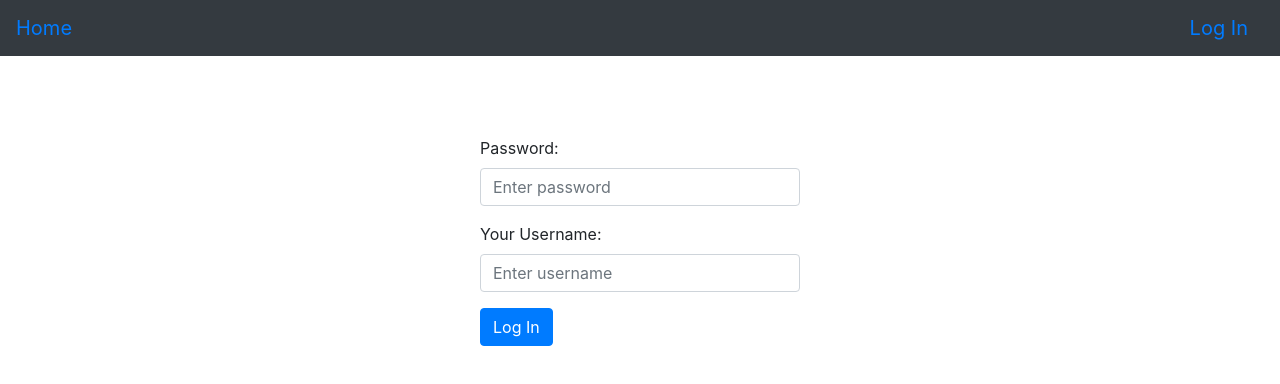
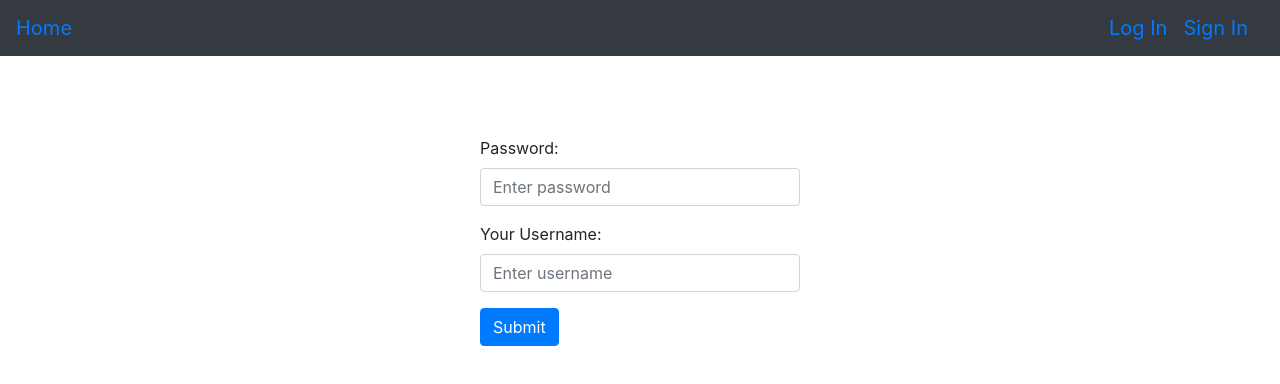
Before and after one commit to gitSrdzaan/WEB_PROJEKAT, a Vue app in the folder RACompany_FRONTEND/web-front/: page /login in a window 1280 px wide. Shown: the top 384 px of the page. Built offline with nearby package versions, Linux system fonts and the light colour scheme.

Commit message:
ruta registrovanje

```diff
--- a/RACompany_FRONTEND/web-front/src/Pages/HomePage.vue
+++ b/RACompany_FRONTEND/web-front/src/Pages/HomePage.vue
@@ -15,6 +15,9 @@
 
           <b-navbar-brand>
             <router-link to="/login">Log In</router-link>
+          </b-navbar-brand>
+          <b-navbar-brand>
+            <router-link to="/reg">Sign In</router-link>
           </b-navbar-brand>
 
         </b-navbar-nav>
--- a/RACompany_FRONTEND/web-front/src/Pages/LogInPage.vue
+++ b/RACompany_FRONTEND/web-front/src/Pages/LogInPage.vue
@@ -28,7 +28,7 @@
         ></b-form-input>
       </b-form-group>
 
-       <b-button type="submit" variant="primary">Log In</b-button>
+       <b-button type="submit" variant="primary">Submit</b-button>
 
     </b-form>
   </div>
--- a/RACompany_FRONTEND/web-front/src/Pages/RegisterPage.vue
+++ b/RACompany_FRONTEND/web-front/src/Pages/RegisterPage.vue
@@ -72,7 +72,7 @@
         ></b-form-select>
       </b-form-group>
 
-      <b-button type="submit" variant="primary">Sign Up</b-button>
+      <b-button type="submit" variant="primary">Submit</b-button>
     </b-form>
   </div>
 </template>
--- a/RACompany_FRONTEND/web-front/src/routs/Routs.js
+++ b/RACompany_FRONTEND/web-front/src/routs/Routs.js
@@ -2,6 +2,7 @@ import Vue from "vue";
 import VueRouter from "vue-router";
 import LogInPage from "../Pages/LogInPage";
 import HomeContentComponent from "../components/HomeContentComponent";
+import RegisterPage from "../Pages/RegisterPage";
 
 Vue.use(VueRouter);
 
@@ -16,6 +17,11 @@ const routes = [
     name: "LogInPage",
     component: LogInPage,
   },
+  {
+    path: "/reg",
+    name: "RegisterPage",
+    component: RegisterPage,
+  },
 ];
 
 const router = new VueRouter({
```
